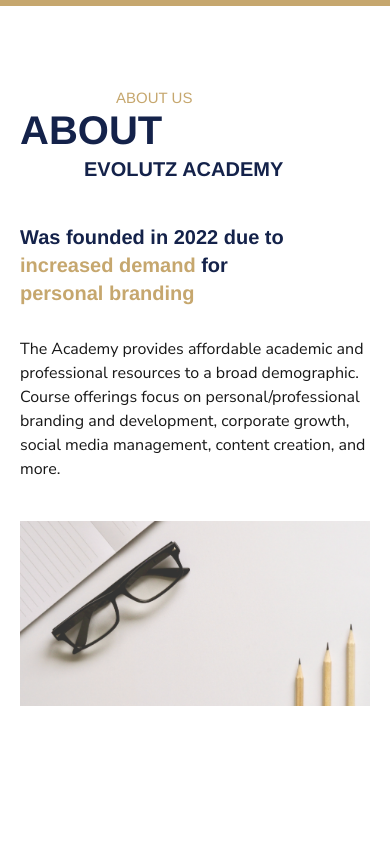
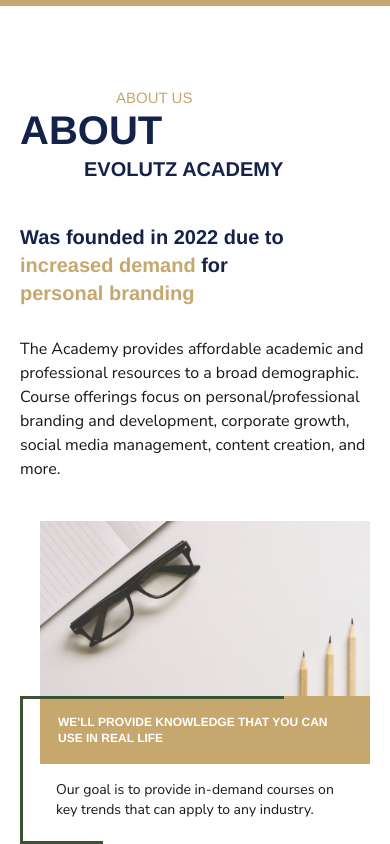
Before and after one commit to mattbanh/evolutz-academy, a Next.js app: page / in a window 390 px wide. Shown: the part 973-1817 px from the top of the page. Before the commit the page ends 1759 px from the top, so only its background shows below. Built offline with nearby package versions, Linux system fonts and the light colour scheme.

Commit message:
built out homepage about section with responsiveness. came across several blockers in styling because the page is so dynamic. established good logic for styling that can be applied to the rest of the page. still need to add button and fix boundaries for responsiveness

```diff
--- a/src/components/About.js
+++ b/src/components/About.js
@@ -8,8 +8,8 @@ export default function About() {
       <div className="w-full">
         <div className="relative mx-auto flex flex-col lg:flex-row">
           <div className="mx-auto md:mx-0 lg:w-1/2 px-5 md:px-8 lg:pr-0 mb-10 md:mb-[3.75rem] xl:mb-0">
-            {/* <div className="xl:max-w-[690px] "> */}
-            <div className="lg:absolute">
+            {/* <div className="xl:max-w-[690px] flex "> */}
+            <div className="lg:absolute lg:z-10">
               <Text size="overline" color="accent" className="ml-24 md:ml-52">
                 About Us
               </Text>
@@ -24,7 +24,7 @@ export default function About() {
                 Evolutz Academy
               </Heading>
             </div>
-            <section className="flex justify-center max-w-[690px] lg:mt-[230px]">
+            <section className="flex lg:justify-end max-w-[690px] md:ml-24 lg:ml-0 lg:mt-[230px]">
               <article className="max-w-[470px]">
                 <Heading
                   size="sectionSub"
@@ -45,13 +45,42 @@ export default function About() {
             </section>
             {/* </div> */}
           </div>
-          <div className="mx-auto lg:mx-0 lg:w-1/2 xl:pl-8 px-5 md:px-8 lg:px-0 lg:pt-16">
+          <div className="mx-auto lg:mx-0 lg:w-1/2 pl-10 pr-5 md:px-8 lg:pr-0 lg:pt-16">
+            <div className="relative">
               <Image
                 width={1000}
                 src={HomepageAbout}
                 alt=""
                 className=" object-cover"
               />
+              <div
+                className="relative md:absolute bottom-0 left-0 md:w-[548px] min-h-[60px] md:min-h-[72px] p-[1.125rem] bg-academy-gold flex items-center
+              after:content-[''] after:border-t-[3px] after:border-l-[3px] after:border-academy-green after:absolute after:w-[80%] md:after:w-[408px] after:h-full after:top-0 after:-left-5
+              "
+              >
+                <Text
+                  as="h3"
+                  size="statement"
+                  color="bright"
+                  className="md:w-2/3"
+                >
+                  We&apos;ll provide knowledge that you can use in real life
+                </Text>
+              </div>
+              <div className="absolute after:content-[''] after:border-b-[3px] after:border-l-[3px] after:border-academy-green after:absolute after:w-[25%] md:after:w-[130px] after:h-full after:top-0 after:-left-5">
+                <div className="px-4 pt-4 pb-6 ">
+                  <Text
+                    as="p"
+                    size="bodySub"
+                    family="secondary"
+                    className="md:w-2/3"
+                  >
+                    Our goal is to provide in-demand courses on key trends that
+                    can apply to any industry.
+                  </Text>
+                </div>
+              </div>
+            </div>
           </div>
         </div>
       </div>
--- a/src/components/Text.js
+++ b/src/components/Text.js
@@ -20,7 +20,8 @@ export function Text({
     body: "text-base leading-6",
     overline: "font-medium uppercase text-[0.9375rem] md:text-[lg]",
     list: "font-semibold text-lg",
-    statement: "font-bold uppercase text-xs md:text-base",
+    statement:
+      "font-semibold uppercase text-xs md:text-[1rem] md:leading-[1.25rem]",
     bodySub: "text-sm md:text-[0.9375rem]",
     button: "font-semibold uppercase text-sm",
     breadCrumb: "uppercase text-[0.8125rem]",
```
Lines whose indentation alone changed are shown as unchanged.
